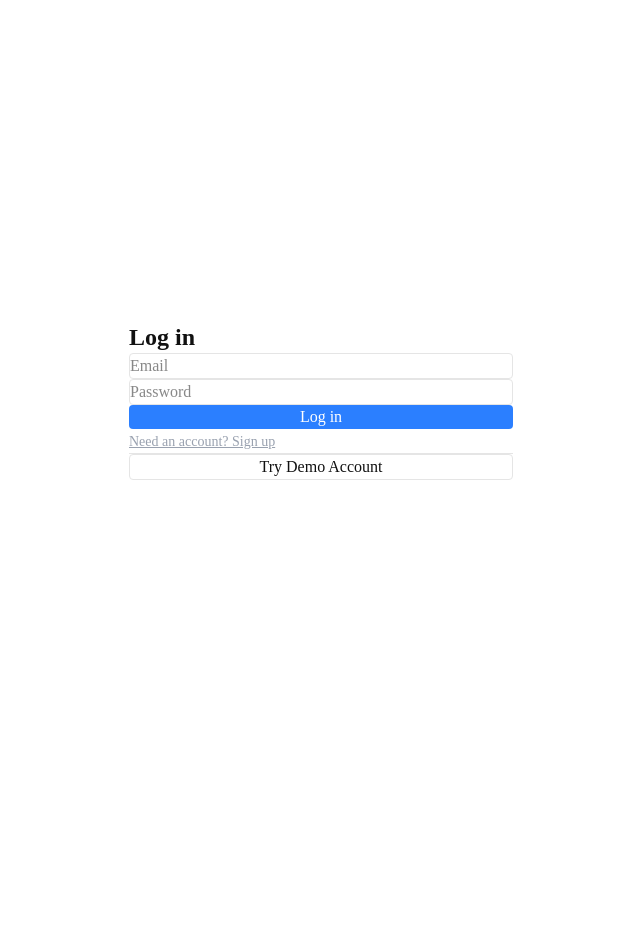
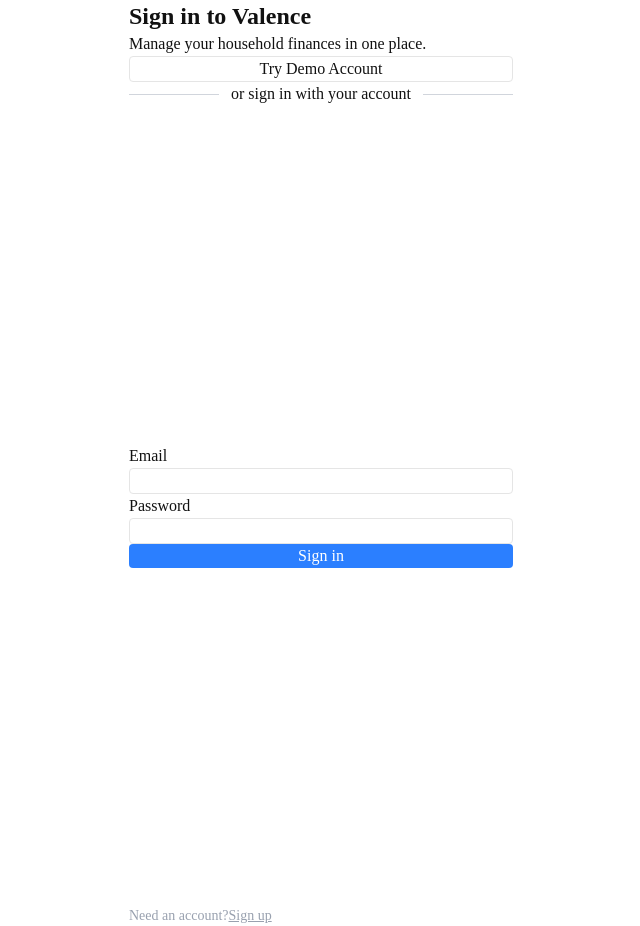
Before and after one commit to flo20/budget-app, a Next.js app: page /login in a window 1280 px wide. Shown: the whole page, without its empty margins (319-959 px from the left). Before the commit the page ends 800 px from the top, so only its background shows below. Built offline with nearby package versions, Linux system fonts and the light colour scheme; no server answers.

Commit message:
Clean up and separate files

```diff
--- a/middleware.js
+++ b/proxy.js
@@ -1,7 +1,7 @@
 import { createServerClient } from "@supabase/ssr";
 import { NextResponse } from "next/server";
 
-export async function middleware(request) {
+export async function proxy(request) {
 let supabaseResponse = NextResponse.next({ request });
 
 const supabase = createServerClient(
@@ -21,12 +21,12 @@
             supabaseResponse.cookies.set(name, value, options)
 );
         },
-      },
+    },
     }
 );
 
   // Refreshes the session if expired
-await supabase.auth.getUser();
+await  supabase.auth.getClaims();
 
 return supabaseResponse;
 }
--- /dev/null
+++ b/src/app/actions/auth.js
@@ -0,0 +1,61 @@
+"use server";
+
+import { revalidatePath } from "next/cache";
+import { redirect } from "next/navigation";
+import { createClient } from "@/lib/supabase/server";
+
+export async function signIn(previousState,formData) {
+	const email = formData.get('email')?.trim()
+	const password = formData.get('password')
+
+	if (!email || !password) {
+		return {
+			error: 'Email and password are required.',
+		}
+	}
+
+	const supabase = await createClient()
+
+	const { error } = await supabase.auth.signInWithPassword({
+		email,
+		password,
+	})
+
+	if (error) {
+		return {
+			error: error.message,
+		}
+	}
+
+	revalidatePath('/', 'layout')
+	redirect('/')
+}
+
+export async function signInAsDemo() {
+  const demoEmail = process.env.DEMO_EMAIL;
+  const demoPassword = process.env.DEMO_PASSWORD;
+
+  if (!demoEmail || !demoPassword) {
+    return {
+			error: 'The demo account is not configured.',
+		}
+  }
+
+  const supabase = await createClient();
+
+  const { error } = await supabase.auth.signInWithPassword({
+    email: demoEmail,
+    password: demoPassword,
+  });
+
+  if (error) {
+    console.error("Demo sign-in failed:", error);
+
+    return {
+			error: 'Unable to access the demo account.',
+		}
+  }
+
+  revalidatePath("/", "layout");
+  redirect("/");
+}
--- a/src/app/login/page.js
+++ b/src/app/login/page.js
@@ -1,114 +1,42 @@
-"use client";
+"use client"
 
-import { useState } from "react";
-import { useRouter } from "next/navigation";
-import { createClient } from "@/lib/supabase/client";
+import Link from 'next/link'
+import SignInPage from '../signin/page'
+import { signInAsDemo } from '@/app/actions/auth'
 
 export default function LoginPage() {
-  const [email, setEmail] = useState("");
-  const [password, setPassword] = useState("");
-  const [mode, setMode] = useState("login");
-  const [error, setError] = useState(null);
-  const [loading, setLoading] = useState(false);
+	return (
+		<main className="flex min-h-screen items-center justify-center">
+			<div className="w-full max-w-sm space-y-6">
+				<h1 className="text-2xl font-bold">Sign in to Valence</h1>
 
-  const router = useRouter();
-  const supabase = createClient();
+				<p>Manage your household finances in one place.</p>
 
-  async function handleSubmit(e) {
-    e.preventDefault();
-    setLoading(true);
-    setError(null);
+				<form action={signInAsDemo}>
+					<button
+						type="submit"
+						className="w-full rounded border py-2">
+						Try Demo Account
+					</button>
+				</form>
 
-    const { error } =
-      mode === "login"
-        ? await supabase.auth.signInWithPassword({ email, password })
-        : await supabase.auth.signUp({ email, password });
+				<div className="flex items-center gap-3">
+					<div className="h-px flex-1 bg-gray-300" />
+					<span>or sign in with your account</span>
+					<div className="h-px flex-1 bg-gray-300" />
+				</div>
 
-    setLoading(false);
+				<SignInPage />
 
-    if (error) {
-      setError(error.message);
-      return;
-    }
-
-    router.push("/");
-    router.refresh();
-  }
-
-  async function handleDemoLogin() {
-    setLoading(true);
-    const { error } = await supabase.auth.signInWithPassword({
-      email: "demoapp@app.com",
-      password: "demo123",
-    });
-    setLoading(false);
-
-    if (error) {
-      setError(error.message);
-      return;
-    }
-
-    router.push("/");
-    router.refresh();
-  }
-
-  return (
-    <div className="flex min-h-screen items-center justify-center">
-      <div className="w-full max-w-sm space-y-6">
-        <h1 className="text-2xl font-bold">
-          {mode === "login" ? "Log in" : "Sign up"}
-        </h1>
-
-        <form onSubmit={handleSubmit} className="space-y-4">
-          <input
-            type="email"
-            value={email}
-            onChange={(e) => setEmail(e.target.value)}
-            placeholder="Email"
-            required
-            className="w-full rounded border px-3 py-2"
-          />
-          <input
-            type="password"
-            value={password}
-            onChange={(e) => setPassword(e.target.value)}
-            placeholder="Password"
-            required
-            className="w-full rounded border px-3 py-2"
-          />
-
-          {error && <p className="text-sm text-red-500">{error}</p>}
-
-          <button
-            type="submit"
-            disabled={loading}
-            className="w-full rounded bg-blue-500 py-2 text-white"
-          >
-            {loading ? "Loading..." : mode === "login" ? "Log in" : "Sign up"}
-          </button>
-        </form>
-
-        <button
-          onClick={() =>
-            setMode(mode === "login" ? "signup" : "login")
-          }
-          className="text-sm text-gray-400 underline"
-        >
-          {mode === "login"
-            ? "Need an account? Sign up"
-            : "Already have an account? Log in"}
-        </button>
-
-        <div className="border-t pt-4">
-          <button
-            onClick={handleDemoLogin}
-            disabled={loading}
-            className="w-full rounded border py-2"
-          >
-            Try Demo Account
-          </button>
-        </div>
-      </div>
-    </div>
-  );
+				<p className="text-sm text-gray-400">
+					Need an account?
+					<Link
+						href="/sign-up"
+						className="underline">
+						Sign up
+					</Link>
+				</p>
+			</div>
+		</main>
+	)
 }
--- /dev/null
+++ b/src/app/signin/page.js
@@ -0,0 +1,61 @@
+"use client"
+
+import { useActionState } from 'react'
+import { signIn } from '../actions/auth'
+
+    const initialState = {
+			error: null,
+		}
+
+
+export default function SignInPage({ searchParams }) {
+    const [state, formAction, isPending] = useActionState(signIn, initialState)
+
+	return (
+		<main className="flex min-h-screen items-center justify-center">
+			<div className="w-full max-w-sm space-y-6">
+				<form
+					action={formAction}
+					className="space-y-4">
+					<label htmlFor="email">Email</label>
+					<input
+						className="w-full rounded border px-3 py-2"
+						id="email"
+						name="email"
+						type="email"
+						autoComplete="email"
+						required
+					/>
+
+					<label htmlFor="password">Password</label>
+
+					<input
+						className="w-full rounded border px-3 py-2"
+						id="password"
+						name="password"
+						type="password"
+						autoComplete="current-password"
+						required
+					/>
+
+					{state?.error && (
+						<p
+							role="alert"
+							className="text-sm text-red-500">
+							{state.error}
+						</p>
+					)}
+
+					<div>
+						<button
+							type="submit"
+							disabled={isPending}
+							className="w-full rounded bg-blue-500 py-2 text-white disabled:opacity-50">
+							{isPending ? 'Signing in...' : 'Sign in'}
+						</button>
+					</div>
+				</form>
+			</div>
+		</main>
+	)
+}
```
